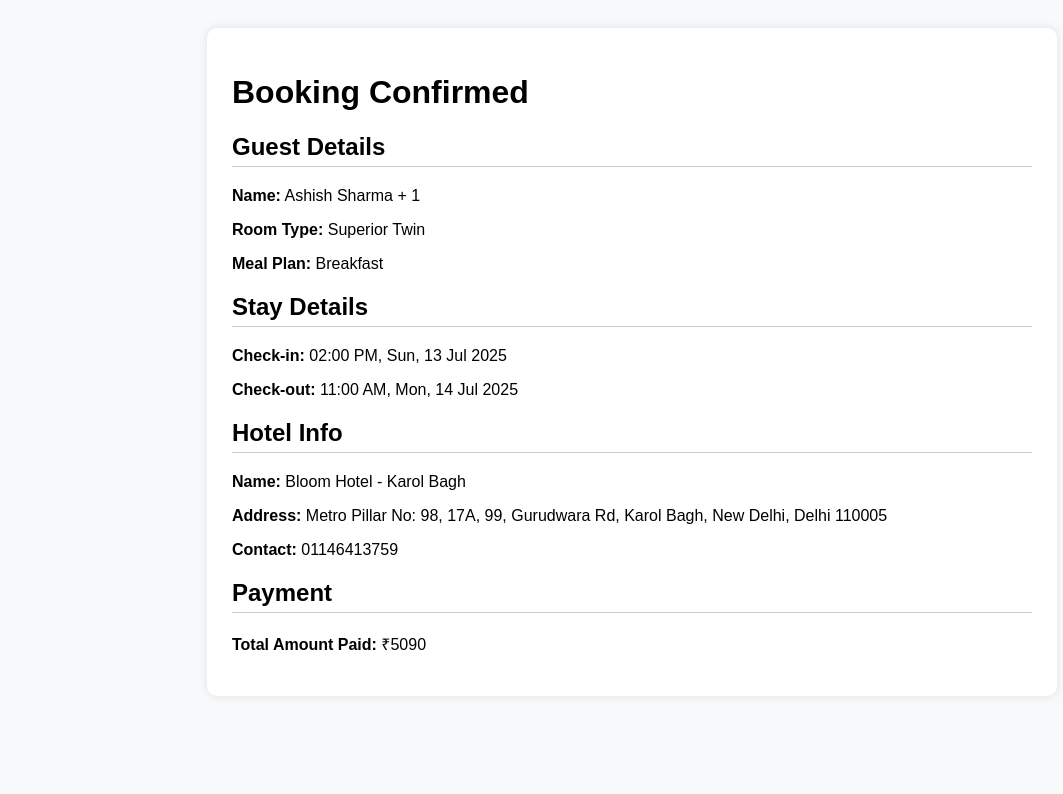
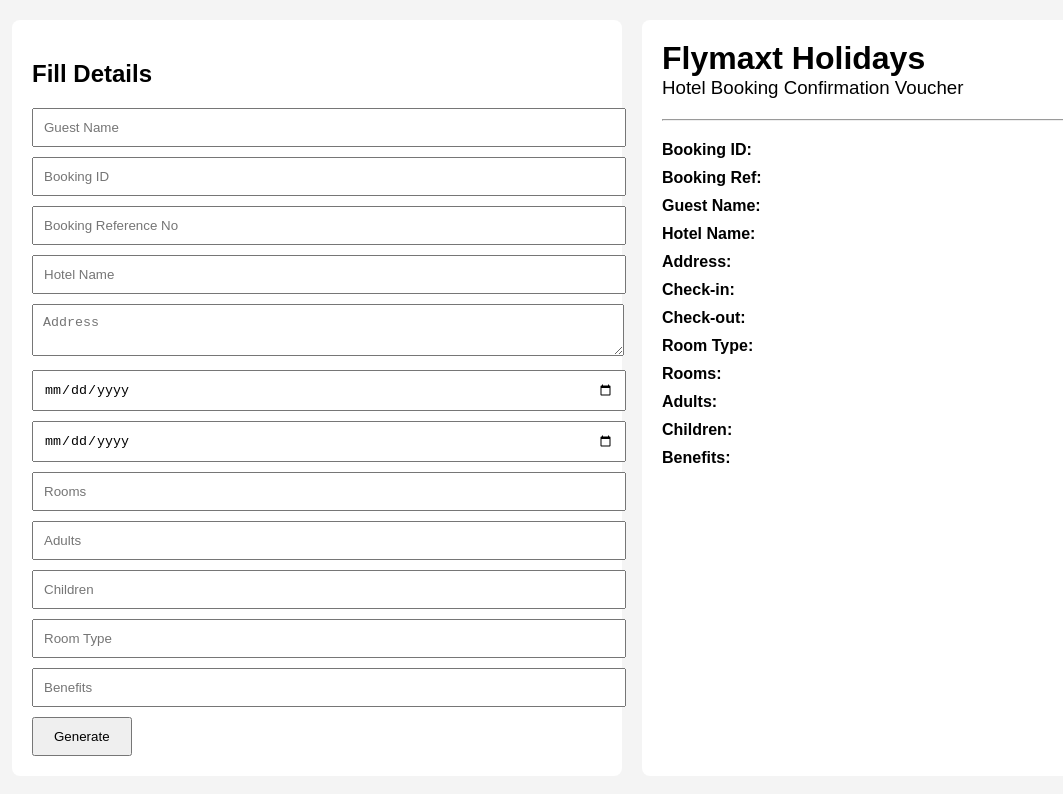
Before and after one commit to kkcoder121/hotel-voucher-generator, a plain HTML site: page index.html in a window 1280 px wide. Shown: the whole page, without its empty margins (8-1071 px from the left). Drawn offline with Linux system fonts and the light colour scheme.

Commit message:
Add files via upload

```diff
--- a/index.html
+++ b/index.html
@@ -1,35 +1,49 @@
+
 <!DOCTYPE html>
 <html lang="en">
 <head>
-  <meta charset="UTF-8" />
-  <meta name="viewport" content="width=device-width, initial-scale=1.0" />
-  <title>Hotel Booking Confirmation</title>
-  <link href="style.css" rel="stylesheet">
+    <meta charset="UTF-8">
+    <title>Hotel Voucher</title>
+    <link rel="stylesheet" href="style.css">
 </head>
 <body>
-  <div class="voucher">
-    <h1>Booking Confirmed</h1>
-    <div class="section">
-      <h2>Guest Details</h2>
-      <p><strong>Name:</strong> Ashish Sharma + 1</p>
-      <p><strong>Room Type:</strong> Superior Twin</p>
-      <p><strong>Meal Plan:</strong> Breakfast</p>
+    <div class="container">
+        <form id="voucherForm">
+            <h2>Fill Details</h2>
+            <input type="text" id="guestName" placeholder="Guest Name">
+            <input type="text" id="bookingId" placeholder="Booking ID">
+            <input type="text" id="bookingRef" placeholder="Booking Reference No">
+            <input type="text" id="hotelName" placeholder="Hotel Name">
+            <textarea id="address" placeholder="Address"></textarea>
+            <input type="date" id="checkIn">
+            <input type="date" id="checkOut">
+            <input type="text" id="rooms" placeholder="Rooms">
+            <input type="text" id="adults" placeholder="Adults">
+            <input type="text" id="children" placeholder="Children">
+            <input type="text" id="roomType" placeholder="Room Type">
+            <input type="text" id="benefits" placeholder="Benefits">
+            <button type="button" onclick="generateVoucher()">Generate</button>
+        </form>
+        <div class="voucher">
+            <h1>Flymaxt Holidays</h1>
+            <h3>Hotel Booking Confirmation Voucher</h3>
+            <hr>
+            <div id="voucherContent">
+                <div class="section"><strong>Booking ID:</strong> <span id="vBookingId"></span></div>
+                <div class="section"><strong>Booking Ref:</strong> <span id="vBookingRef"></span></div>
+                <div class="section"><strong>Guest Name:</strong> <span id="vGuestName"></span></div>
+                <div class="section"><strong>Hotel Name:</strong> <span id="vHotelName"></span></div>
+                <div class="section"><strong>Address:</strong> <span id="vAddress"></span></div>
+                <div class="section"><strong>Check-in:</strong> <span id="vCheckIn"></span></div>
+                <div class="section"><strong>Check-out:</strong> <span id="vCheckOut"></span></div>
+                <div class="section"><strong>Room Type:</strong> <span id="vRoomType"></span></div>
+                <div class="section"><strong>Rooms:</strong> <span id="vRooms"></span></div>
+                <div class="section"><strong>Adults:</strong> <span id="vAdults"></span></div>
+                <div class="section"><strong>Children:</strong> <span id="vChildren"></span></div>
+                <div class="section"><strong>Benefits:</strong> <span id="vBenefits"></span></div>
+            </div>
+        </div>
     </div>
-    <div class="section">
-      <h2>Stay Details</h2>
-      <p><strong>Check-in:</strong> 02:00 PM, Sun, 13 Jul 2025</p>
-      <p><strong>Check-out:</strong> 11:00 AM, Mon, 14 Jul 2025</p>
-    </div>
-    <div class="section">
-      <h2>Hotel Info</h2>
-      <p><strong>Name:</strong> Bloom Hotel - Karol Bagh</p>
-      <p><strong>Address:</strong> Metro Pillar No: 98, 17A, 99, Gurudwara Rd, Karol Bagh, New Delhi, Delhi 110005</p>
-      <p><strong>Contact:</strong> 01146413759</p>
-    </div>
-    <div class="section">
-      <h2>Payment</h2>
-      <p><strong>Total Amount Paid:</strong> ₹5090</p>
-    </div>
-  </div>
+    <script src="script.js"></script>
 </body>
 </html>
--- a/script.js
+++ b/script.js
@@ -1 +1,15 @@
-// JS logic for date calculations and PDF export will be added here.
+
+function generateVoucher() {
+    document.getElementById('vGuestName').textContent = document.getElementById('guestName').value;
+    document.getElementById('vBookingId').textContent = document.getElementById('bookingId').value;
+    document.getElementById('vBookingRef').textContent = document.getElementById('bookingRef').value;
+    document.getElementById('vHotelName').textContent = document.getElementById('hotelName').value;
+    document.getElementById('vAddress').textContent = document.getElementById('address').value;
+    document.getElementById('vCheckIn').textContent = document.getElementById('checkIn').value;
+    document.getElementById('vCheckOut').textContent = document.getElementById('checkOut').value;
+    document.getElementById('vRooms').textContent = document.getElementById('rooms').value;
+    document.getElementById('vAdults').textContent = document.getElementById('adults').value;
+    document.getElementById('vChildren').textContent = document.getElementById('children').value;
+    document.getElementById('vRoomType').textContent = document.getElementById('roomType').value;
+    document.getElementById('vBenefits').textContent = document.getElementById('benefits').value;
+}
--- a/style.css
+++ b/style.css
@@ -1,20 +1,38 @@
+
 body {
-  font-family: 'Arial', sans-serif;
-  background: #f8f9fa;
-  padding: 20px;
+    font-family: Arial, sans-serif;
+    background: #f4f4f4;
+    margin: 0;
+    padding: 20px;
 }
-.voucher {
-  background: white;
-  padding: 25px;
-  max-width: 800px;
-  margin: auto;
-  border-radius: 10px;
-  box-shadow: 0 0 10px rgba(0,0,0,0.1);
+.container {
+    display: flex;
+    gap: 20px;
+}
+form, .voucher {
+    background: white;
+    padding: 20px;
+    border-radius: 8px;
+    flex: 1;
+}
+form input, form textarea {
+    width: 100%;
+    margin-bottom: 10px;
+    padding: 10px;
+}
+form button {
+    padding: 10px 20px;
+}
+.voucher h1 {
+    margin: 0;
+}
+.voucher h3 {
+    margin: 0 0 20px 0;
+    font-weight: normal;
 }
 .section {
-  margin-top: 20px;
+    margin-bottom: 10px;
 }
-.section h2 {
-  border-bottom: 1px solid #ccc;
-  padding-bottom: 5px;
+hr {
+    margin: 10px 0 20px;
 }
```
